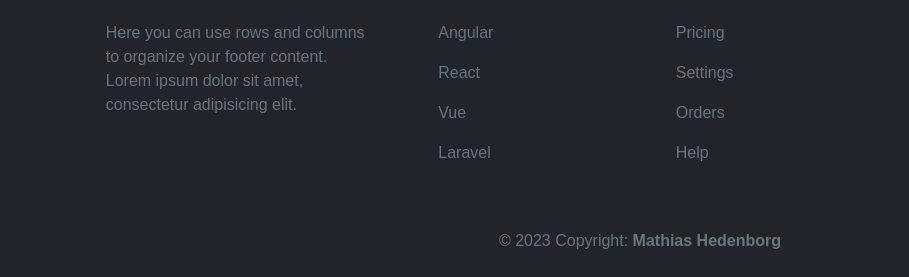
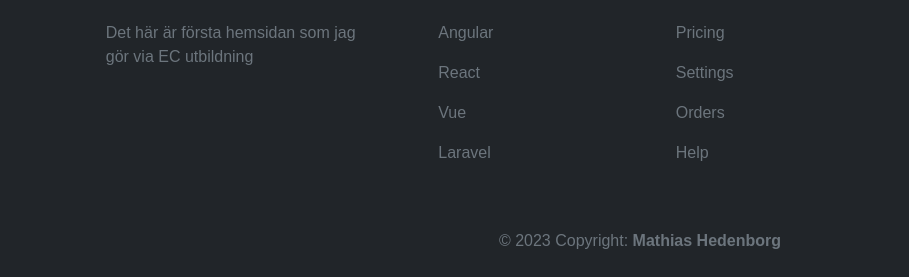
Before and after one commit to NihongoSwede/schoolAssignment, a plain HTML site: page index/index.html in a window 1280 px wide. Shown: the part 1086-1363 px from the top of the page, 0-909 px from the left. Drawn offline with nearby package versions, Linux system fonts and the light colour scheme; a web font is replaced by a local one.

Commit message:
vilka ändringar

```diff
--- a/index/index.html
+++ b/index/index.html
@@ -119,8 +119,7 @@
             <i class="fas fa-gem me-3"></i>Company name
           </h6>
           <p>
-            Here you can use rows and columns to organize your footer content. Lorem ipsum
-            dolor sit amet, consectetur adipisicing elit.
+            Det här är första hemsidan som jag gör via EC utbildning
           </p>
         </div>
         <!-- Grid column -->
@@ -188,7 +187,7 @@
   <!-- Copyright -->
   <div class="text-center p-4">
     © 2023 Copyright:
-    <a class="text-reset fw-bold" href="https://mdbootstrap.com/">Mathias Hedenborg</a>
+    <a class="text-reset fw-bold">Mathias Hedenborg</a>
   </div>
   <!-- Copyright -->
 </footer>
```
